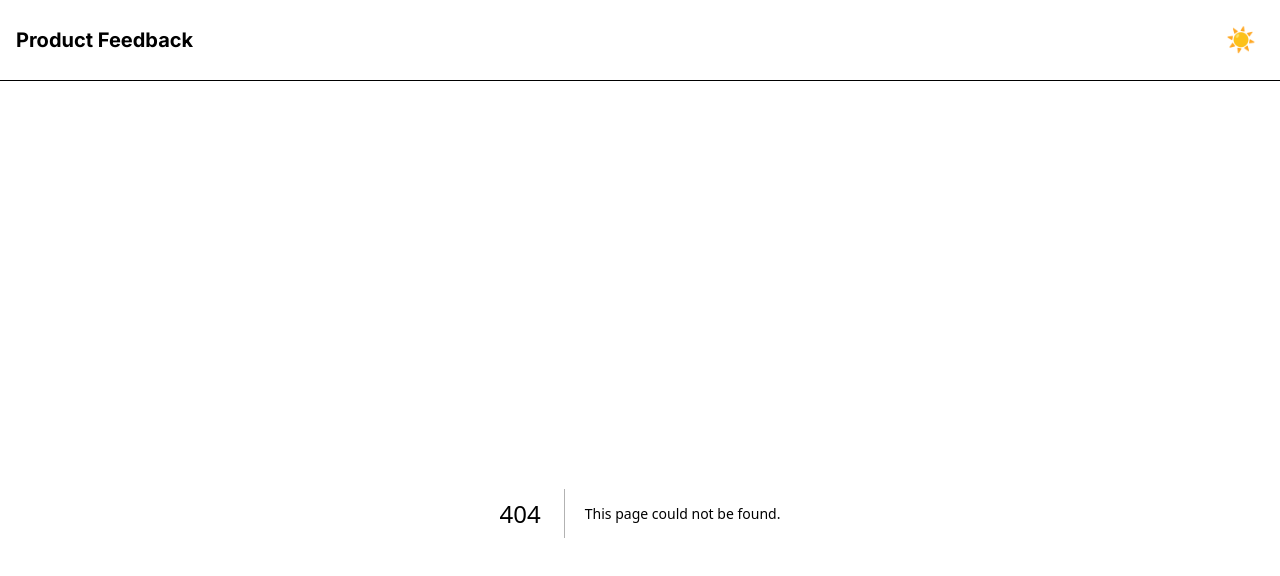
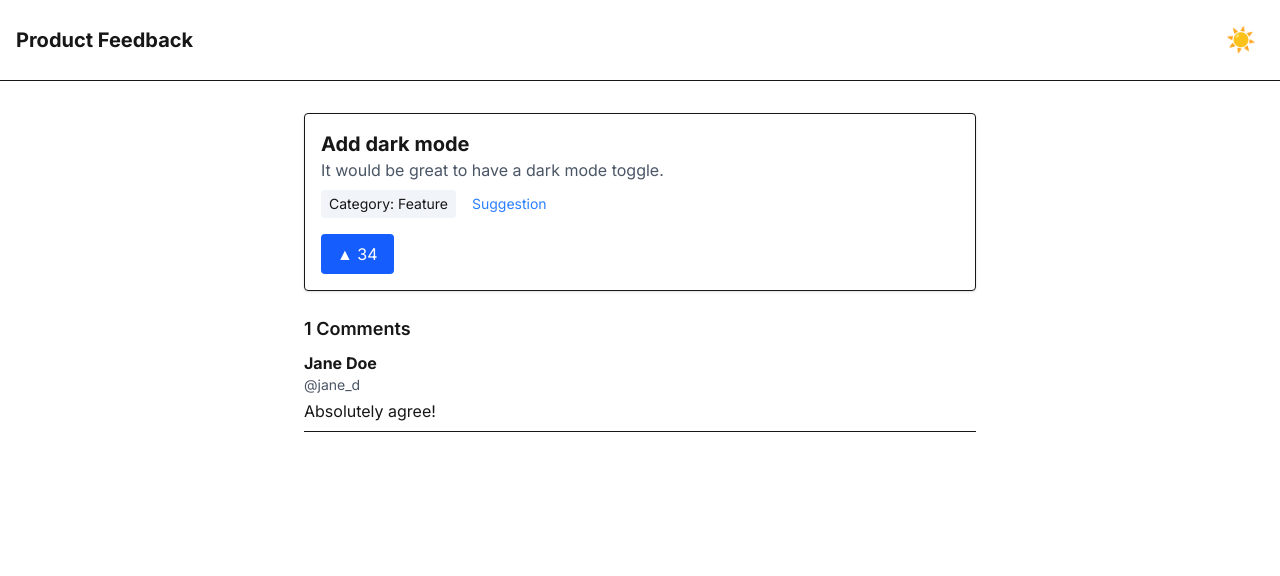
Before and after one commit to andrewteece/product-feedback-app, a Next.js app: page /feedback/1 in a window 1280 px wide. Before the commit this address had no page. Shown: the top 576 px of the page. Built offline with nearby package versions, Linux system fonts and the light colour scheme.

Commit message:
fix id route for Feedback

```diff
--- a/src/app/feedback/new/[id]/page.tsx
+++ b/src/app/feedback/[id]/page.tsx
@@ -1,14 +1,44 @@
+'use client';
+
+import { useEffect, useState } from 'react';
 import { useFeedbackStore } from '@/store/feedbackStore';
 import { notFound } from 'next/navigation';
+import { mockFeedbacks } from '@/lib/mockFeedbackData';
 import CommentSection from '@/components/comments/CommentSection';
 
 export default function FeedbackDetail({ params }: { params: { id: string } }) {
   const feedbackId = parseInt(params.id, 10);
-  const feedback = useFeedbackStore((s) =>
-    s.feedbacks.find((f) => f.id === feedbackId)
-  );
+  const feedbacks = useFeedbackStore((s) => s.feedbacks);
+  const setFeedbacks = useFeedbackStore((s) => s.setFeedbacks);
 
-  if (!feedback) return notFound();
+  const [mounted, setMounted] = useState(false);
+
+  useEffect(() => {
+    console.log('[useEffect] Component mounted');
+    setMounted(true);
+
+    if (feedbacks.length === 0) {
+      console.log('[useEffect] No feedbacks in store — seeding mock data');
+      setFeedbacks(mockFeedbacks);
+    } else {
+      console.log('[useEffect] Feedbacks already loaded:', feedbacks);
+    }
+  }, [feedbacks, setFeedbacks]);
+
+  if (!mounted) {
+    console.log('[render] Not mounted yet — skipping render');
+    return null;
+  }
+
+  console.log('[render] Looking for feedback ID:', feedbackId);
+  const feedback = feedbacks.find((f) => f.id === feedbackId);
+
+  if (!feedback) {
+    console.warn('[render] Feedback not found! Showing 404.');
+    return notFound();
+  }
+
+  console.log('[render] Feedback found:', feedback);
 
   return (
     <section className='max-w-2xl mx-auto space-y-6'>
--- /dev/null
+++ b/src/components/feedback/FeedbackCard.tsx
@@ -0,0 +1,29 @@
+'use client';
+
+import Link from 'next/link';
+import type { Feedback } from '@/types/feedback';
+
+export default function FeedbackCard({ feedback }: { feedback: Feedback }) {
+  return (
+    <article className='border border-slate-200 dark:border-slate-700 p-4 rounded-lg shadow-sm hover:shadow transition'>
+      <div className='flex justify-between items-start gap-4'>
+        <div>
+          <Link href={`/feedback/${feedback.id}`}>
+            <h2 className='text-lg font-semibold hover:underline'>
+              {feedback.title}
+            </h2>
+          </Link>
+          <p className='text-sm text-gray-600 dark:text-gray-400'>
+            {feedback.description}
+          </p>
+          <span className='inline-block mt-2 text-xs bg-slate-100 dark:bg-slate-800 px-2 py-1 rounded'>
+            {feedback.category}
+          </span>
+        </div>
+        <button className='min-w-[3rem] px-2 py-1 bg-blue-500 text-white rounded text-sm hover:bg-blue-600'>
+          ▲ {feedback.upvotes}
+        </button>
+      </div>
+    </article>
+  );
+}
--- a/src/components/feedback/FeedbackList.tsx
+++ b/src/components/feedback/FeedbackList.tsx
@@ -3,6 +3,7 @@
 import { useEffect, useMemo } from 'react';
 import { useFeedbackStore } from '@/store/feedbackStore';
 import { mockFeedbacks } from '@/lib/mockFeedbackData';
+import FeedbackCard from '@/components/feedback/FeedbackCard';
 
 export default function FeedbackList() {
   const feedbacks = useFeedbackStore((s) => s.feedbacks);
@@ -10,14 +11,13 @@ export default function FeedbackList() {
   const selectedCategory = useFeedbackStore((s) => s.selectedCategory);
   const sortOption = useFeedbackStore((s) => s.sortOption);
 
-  // Seed mock data on first load
+  // Seed mock data only if localStorage is empty
   useEffect(() => {
     if (feedbacks.length === 0) {
       setFeedbacks(mockFeedbacks);
     }
-  }, [setFeedbacks, feedbacks]);
+  }, [feedbacks, setFeedbacks]);
 
-  // Filter + Sort memoized
   const visibleFeedbacks = useMemo(() => {
     const filtered =
       selectedCategory === 'All'
@@ -47,27 +47,7 @@ export default function FeedbackList() {
       {visibleFeedbacks.length === 0 ? (
         <p className='text-center text-gray-500'>No feedback found.</p>
       ) : (
-        visibleFeedbacks.map((fb) => (
-          <article
-            key={fb.id}
-            className='border border-slate-200 dark:border-slate-700 p-4 rounded-lg shadow-sm hover:shadow transition'
-          >
-            <div className='flex justify-between items-start gap-4'>
-              <div>
-                <h2 className='text-lg font-semibold'>{fb.title}</h2>
-                <p className='text-sm text-gray-600 dark:text-gray-400'>
-                  {fb.description}
-                </p>
-                <span className='inline-block mt-2 text-xs bg-slate-100 dark:bg-slate-800 px-2 py-1 rounded'>
-                  {fb.category}
-                </span>
-              </div>
-              <button className='min-w-[3rem] px-2 py-1 bg-blue-500 text-white rounded text-sm hover:bg-blue-600'>
-                ▲ {fb.upvotes}
-              </button>
-            </div>
-          </article>
-        ))
+        visibleFeedbacks.map((fb) => <FeedbackCard key={fb.id} feedback={fb} />)
       )}
     </section>
   );
--- a/src/store/feedbackStore.ts
+++ b/src/store/feedbackStore.ts
@@ -1,5 +1,5 @@
-// store/feedbackStore.ts
 import { create } from 'zustand';
+import { persist } from 'zustand/middleware';
 import type { Feedback, Category } from '@/types/feedback';
 
 type SortOption =
@@ -19,7 +19,9 @@ interface FeedbackState {
   setSortOption: (option: SortOption) => void;
 }
 
-export const useFeedbackStore = create<FeedbackState>((set) => ({
+export const useFeedbackStore = create<FeedbackState>()(
+  persist(
+    (set) => ({
       feedbacks: [],
       selectedCategory: 'All',
       sortOption: 'Most Upvotes',
@@ -37,4 +39,10 @@ export const useFeedbackStore = create<FeedbackState>((set) => ({
 
       setCategory: (category) => set({ selectedCategory: category }),
       setSortOption: (option) => set({ sortOption: option }),
-}));
+    }),
+    {
+      name: 'feedback-store', // localStorage key
+      partialize: (state) => ({ feedbacks: state.feedbacks }), // only persist feedbacks
+    }
+  )
+);
```
Lines whose indentation alone changed are shown as unchanged.
